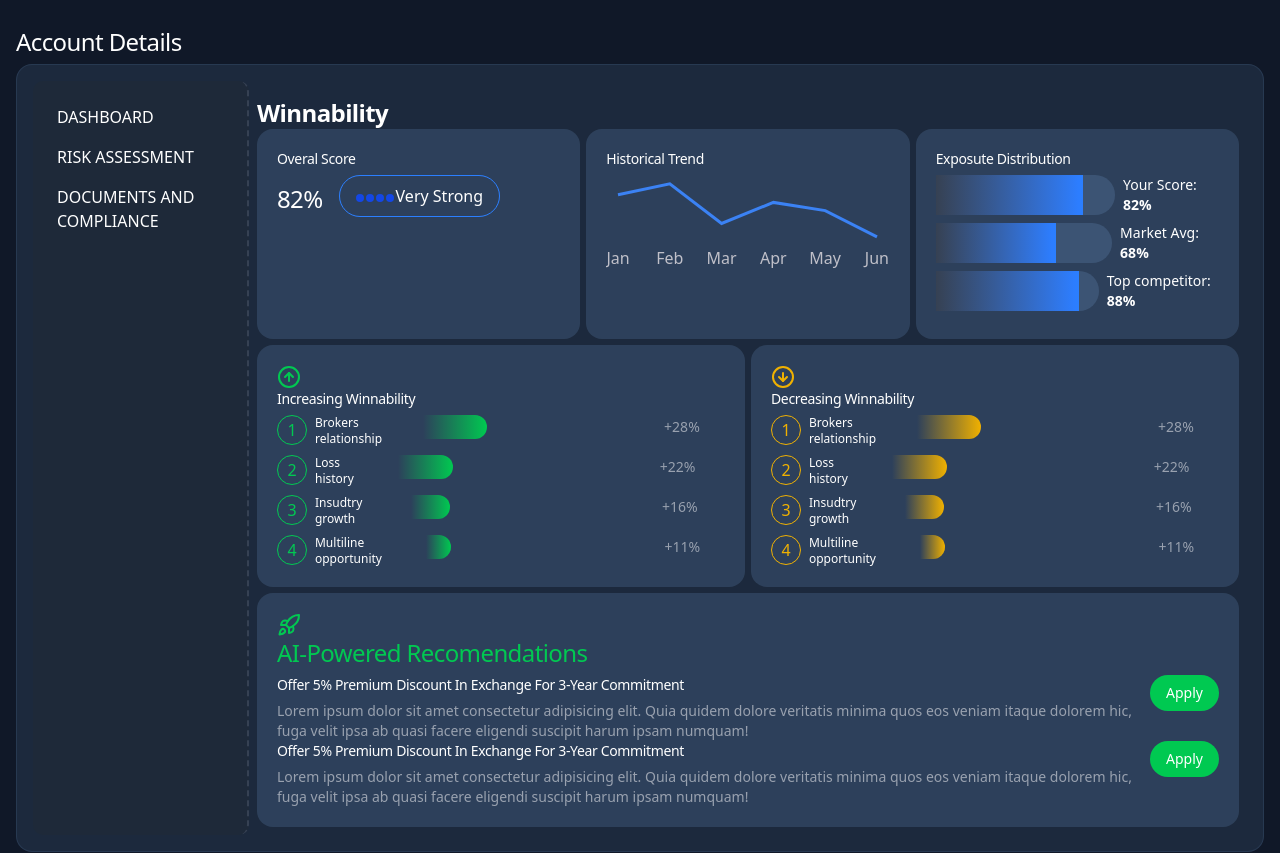
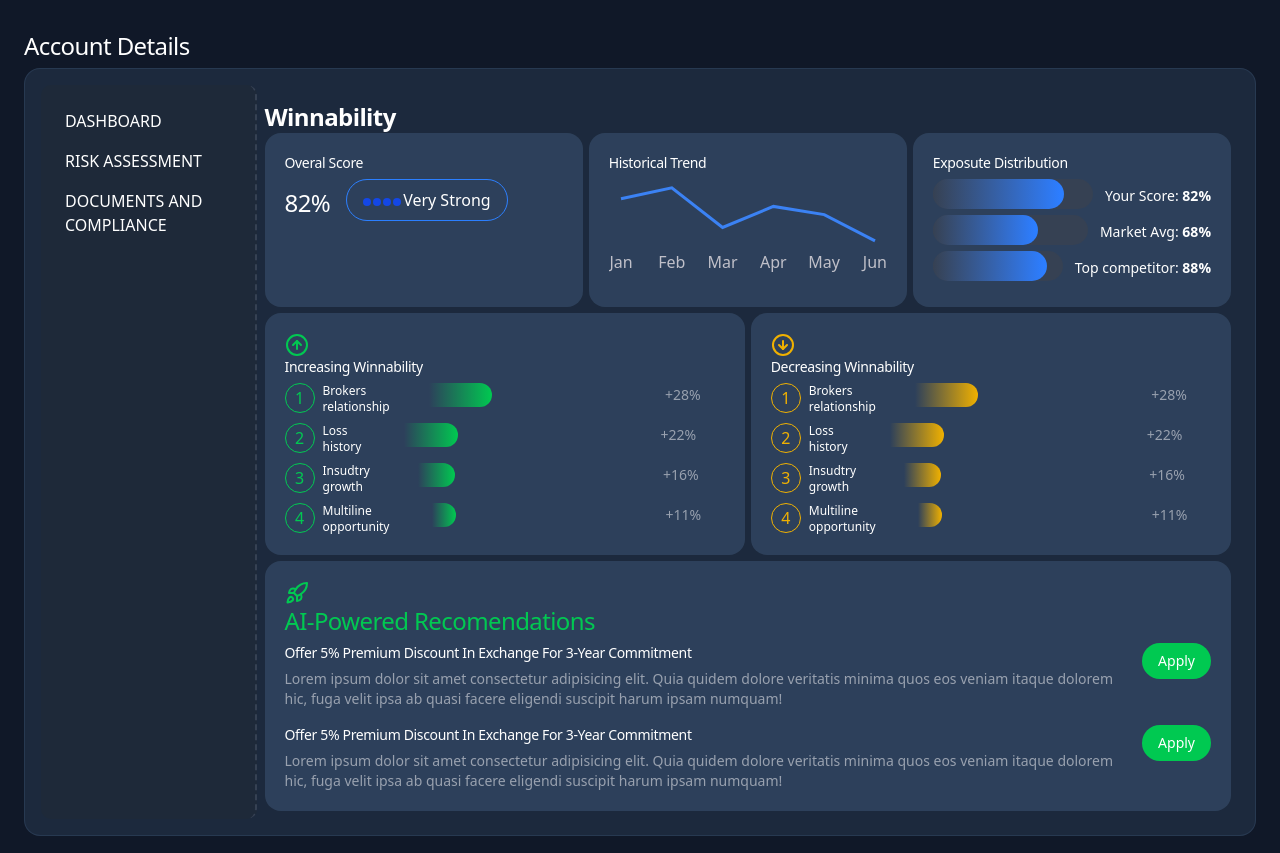
Before and after one commit to valentynaPliushch/dashboard-project, a Next.js app: page /accounts in a window 1280 px wide. Shown: the part 720-1573 px from the top of the page. Built offline with nearby package versions, Linux system fonts and the light colour scheme.

Commit message:
Fix responsive

```diff
--- a/src/app/accounts/AccountDetails.tsx
+++ b/src/app/accounts/AccountDetails.tsx
@@ -7,7 +7,7 @@ const AccountDetails = () => {
     <div className="mb-4">
       <h3 className="title">Account Details</h3>
       <Layout>
-        <div className="flex flex-row">
+        <div className="flex flex-col lg:flex-row ">
           <SideMenu />
           <MainPage />
         </div>
--- a/src/app/accounts/AccountStatus.tsx
+++ b/src/app/accounts/AccountStatus.tsx
@@ -6,8 +6,9 @@ const AccountStatus = () => {
   const steps = ["Submitted", "Review", "Quote", "Bind", "Isuue", "Renew"];
 
   return (
-    <div className="flex lg:flex-row md:flex-col gap-2 items-start justify-evenly mb-6">
-      <div className="w-full">
+    <div className="sm:flex lg:flex sm:flex-col lg:flex-row gap-2 items-start justify-evenly mb-6">
+      {/* Account Status */}
+      <div className="w-full mb-6">
         <h2 className="title">Account status</h2>
         <Layout>
           <div className="flex flex-row max-w-4xl mx-auto h-full overflow-x-auto">
@@ -40,6 +41,7 @@ const AccountStatus = () => {
           </div>
         </Layout>
       </div>
+      {/* Compliance */}
       <div className=" w-full">
         <div className="flex lg:flex-row sm:flex-col gap-2">
           <h2 className="title">Compliance & Documentation</h2>
--- a/src/app/components/Layout.tsx
+++ b/src/app/components/Layout.tsx
@@ -1,6 +1,6 @@
 export default function Layout({ children }: { children: React.ReactNode }) {
   return (
-    <article className="bg-blue-300/10 h-full text-white p-4 rounded-2xl border-1 border-blue-300/10">
+    <article className="bg-blue-300/10 h-full w-full text-white p-2 lg:p-4 rounded-2xl border-1 border-blue-300/10">
       {children}
     </article>
   );
--- a/src/app/components/ProgressBar.tsx
+++ b/src/app/components/ProgressBar.tsx
@@ -7,7 +7,7 @@ type Props = {
 
 export function ProgressBar({ color, text, value }: Props) {
   return (
-    <div className="flex sm:flex-col lg:flex-row w-full pb-2">
+    <div className="flex flex-col lg:flex-row w-full pb-2">
       <div className=" w-[70%] h-full rounded-full bg-blue-300/15 relative flex flex-row">
         <div
           className={clsx(
--- a/src/app/components/accountDetails/MainPage.tsx
+++ b/src/app/components/accountDetails/MainPage.tsx
@@ -8,7 +8,7 @@ const MainPage = () => {
   return (
     <div className="w-full p-2">
       <h2 className="title-highlight font-semibold">Winnability</h2>
-      <div className="lg:grid grid-cols-6 sm:flex sm:flex-col gap-1.5">
+      <div className="flex flex-col gap-1.5 lg:grid lg:grid-cols-6">
         <div className="col-span-2 inner-container">
           <p className="title-sm">Overal score</p>
           <div className="flex flex-row gap-4 align-top">
@@ -30,11 +30,36 @@ const MainPage = () => {
           </div>
           <LineChartComponent />
         </div>
-        <div className="col-span-2 inner-container max-w-md">
+        <div className="col-span-2 inner-container w-full">
           <p className="title-sm">Exposute Distribution</p>
-          <ProgressBar color="blue-500" text="Your Score" value={82} />
-          <ProgressBar color="blue-500" text="Market Avg" value={68} />
-          <ProgressBar color="blue-500" text="Top competitor" value={88} />
+
+          <div className="flex sm:flex-col lg:flex-row gap-3 mb-1.5">
+            <div className=" w-full h-[30px] rounded-full bg-gray-700 relative flex flex-row">
+              <div className="absolute top-0 left-0 h-full bg-gradient-to-r from-gray-700 to-blue-500 rounded-full w-[82%] flex items-center justify-end"></div>
+            </div>
+            <div className="text-sm mt-1 flex-shrink-0 self-center">
+              {" "}
+              Your Score: <span className="font-semibold">82%</span>
+            </div>
+          </div>
+          <div className="flex sm:flex-col lg:flex-row gap-3 mb-1.5">
+            <div className=" w-full h-[30px] rounded-full bg-gray-700 relative flex flex-row">
+              <div className="absolute top-0 left-0 h-full bg-gradient-to-r from-gray-700 to-blue-500 rounded-full w-[68%] flex items-center justify-end"></div>
+            </div>
+            <div className="text-sm mt-1 flex-shrink-0 self-center">
+              {" "}
+              Market Avg: <span className="font-semibold">68%</span>
+            </div>
+          </div>
+          <div className="flex sm:flex-col lg:flex-row gap-3 mb-1.5">
+            <div className=" w-full h-[30px] rounded-full bg-gray-700 relative flex flex-row">
+              <div className="absolute top-0 left-0 h-full bg-gradient-to-r from-gray-700 to-blue-500 rounded-full w-[88%] flex items-center justify-end"></div>
+            </div>
+            <div className="text-sm mt-1 flex-shrink-0 self-center">
+              {" "}
+              Top competitor: <span className="font-semibold">88%</span>
+            </div>
+          </div>
         </div>
         <div className="col-span-3 inner-container">
           <p className="title-sm">
@@ -111,7 +136,7 @@ const MainPage = () => {
             </span>{" "}
             AI-Powered Recomendations
           </h3>
-          <div className="flex lg:flex-row sm:flex-col justify-center">
+          <div className="flex flex-col gap-1.5 lg:flex-row justify-center mb-4">
             <div>
               <h5 className="title-sm">
                 Offer 5% premium discount in exchange for 3-year commitment
@@ -125,7 +150,7 @@ const MainPage = () => {
             </div>
             <Button variant="green">Apply</Button>
           </div>
-          <div className="flex lg:flex-row sm:flex-col justify-center">
+          <div className="flex flex-col gap-1.5 lg:flex-row justify-center">
             <div>
               <h5 className="title-sm">
                 Offer 5% premium discount in exchange for 3-year commitment
--- a/src/app/dashboard/data-table.tsx
+++ b/src/app/dashboard/data-table.tsx
@@ -74,10 +74,10 @@ export function DataTable<TData, TValue>({
 
   const tabs = ["Assigned to me", "Pending Review", "Referrals"];
   return (
-    <div>
+    <div className="w-full">
       <div className="flex flex-row items-center pr-3">
         {type === "accounts" && (
-          <div className="flex lg:flex-row md:flex-col gap-2 mb-2">
+          <div className="flex flex-col gap-2 w-full lg:flex-row mb-2">
             <h2 className="title flex-1">My accounts</h2>
             <Input
               placeholder="Search..."
@@ -85,16 +85,18 @@ export function DataTable<TData, TValue>({
               onChange={(event) => table.setGlobalFilter(event.target.value)}
               className="max-w-sm"
             />
-            <Button variant="outline">Filter</Button>
-            <Button variant="outline">Sort</Button>
-            <Button variant="outline">Group</Button>
-            <Button variant="secondary">+New</Button>
+            <div className="flex flex-row flex-wrap">
+              <Button variant="outline">Filter</Button>
+              <Button variant="outline">Sort</Button>
+              <Button variant="outline">Group</Button>
+              <Button variant="secondary">+New</Button>
+            </div>
           </div>
         )}
         {type === "work-queue" && (
           <div className="flex flex-col gap-2 mb-2">
             <h2 className="title">Work Queue</h2>
-            <div className="flex flex-row">
+            <div className="flex flex-col gap-1.5 lg:flex-row overflow-x-auto">
               {tabs.map((tab, index) => (
                 <Button
                   key={index}
@@ -110,7 +112,7 @@ export function DataTable<TData, TValue>({
       </div>
 
       <div className="rounded-md border overflow-x-auto">
-        <Table className="border-none">
+        <Table className="border-none [&_th]:text-white w-full">
           <TableHeader className="border-none">
             {table.getHeaderGroups().map((headerGroup) => (
               <TableRow key={headerGroup.id}>
--- a/src/app/dashboard/page.tsx
+++ b/src/app/dashboard/page.tsx
@@ -31,11 +31,13 @@ const Dashboard = () => {
         <hr className="bg-gray-200 border-0 w-full" />
         <div className="container flex flex-col gap-4">
           <Navigation />
-          <div className="grid lg:grid-cols-6 md:grid-cols-1 gap-2 w-full">
-            <div className="col-span-4">
+          <div className="lg:grid lg:grid-cols-6 sm:flex sm:flex-col gap-3 w-full">
+            <div className="col-span-4 mb-3">
               <WorkQueue />
             </div>
-            <PortfolioGoals />
+            <div className="mb-3">
+              <PortfolioGoals />
+            </div>
             <div className="flex flex-col gap-2 items-stretch">
               <QuickActions />
               <MarketIntelligence />
--- a/src/app/globals.css
+++ b/src/app/globals.css
@@ -122,10 +122,10 @@
 }
 @layer components {
   .container {
-    @apply max-w-[1400px] px-6 md:px-4 py-2 mx-auto;
+    @apply max-w-[1400px] px-3 lg:px-6 py-2 mx-auto;
   }
   .inner-container {
-    @apply flex flex-col bg-blue-300/15 rounded-2xl p-5;
+    @apply flex flex-col bg-blue-300/15 rounded-2xl p-3 lg:p-5;
   }
   .title {
     @apply text-2xl mb-1.5 tracking-tight text-white capitalize;
```
